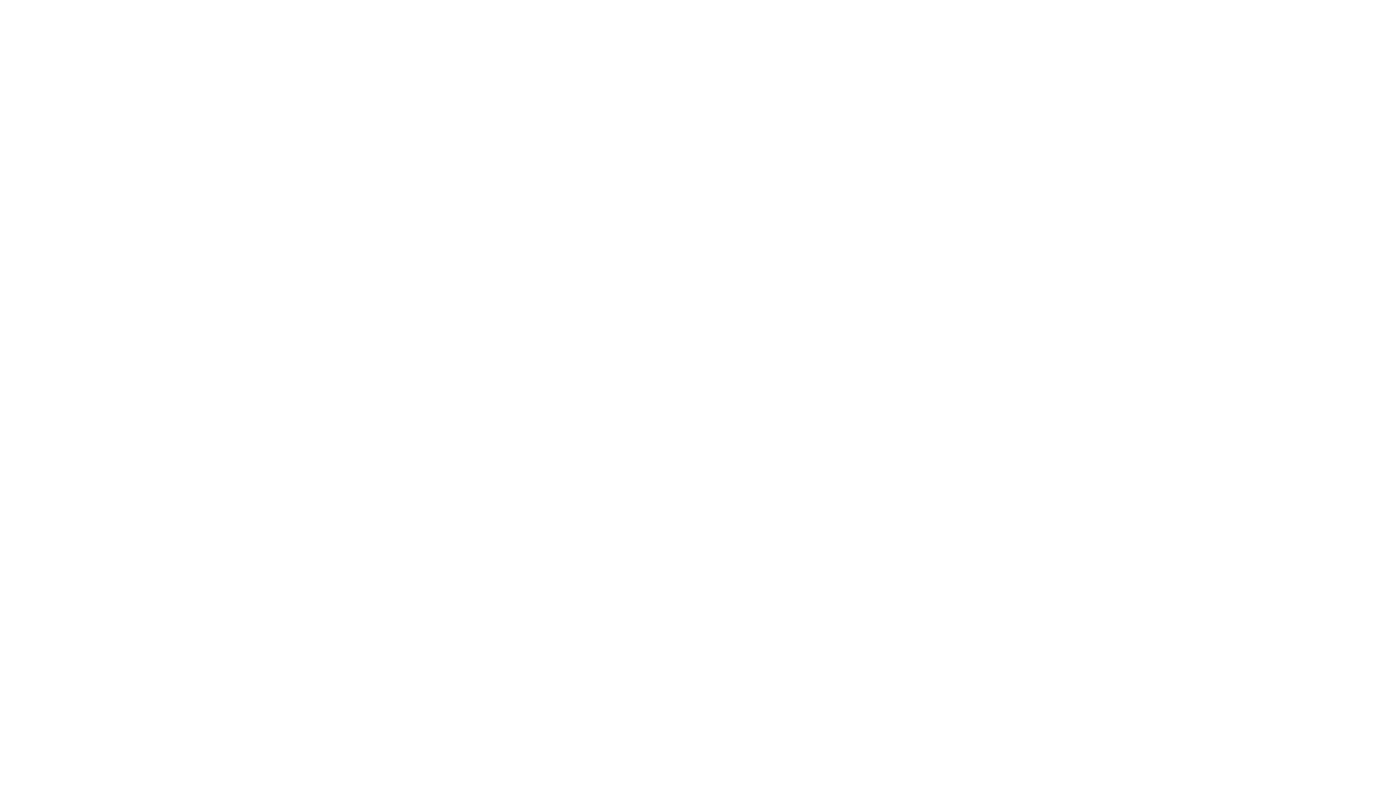
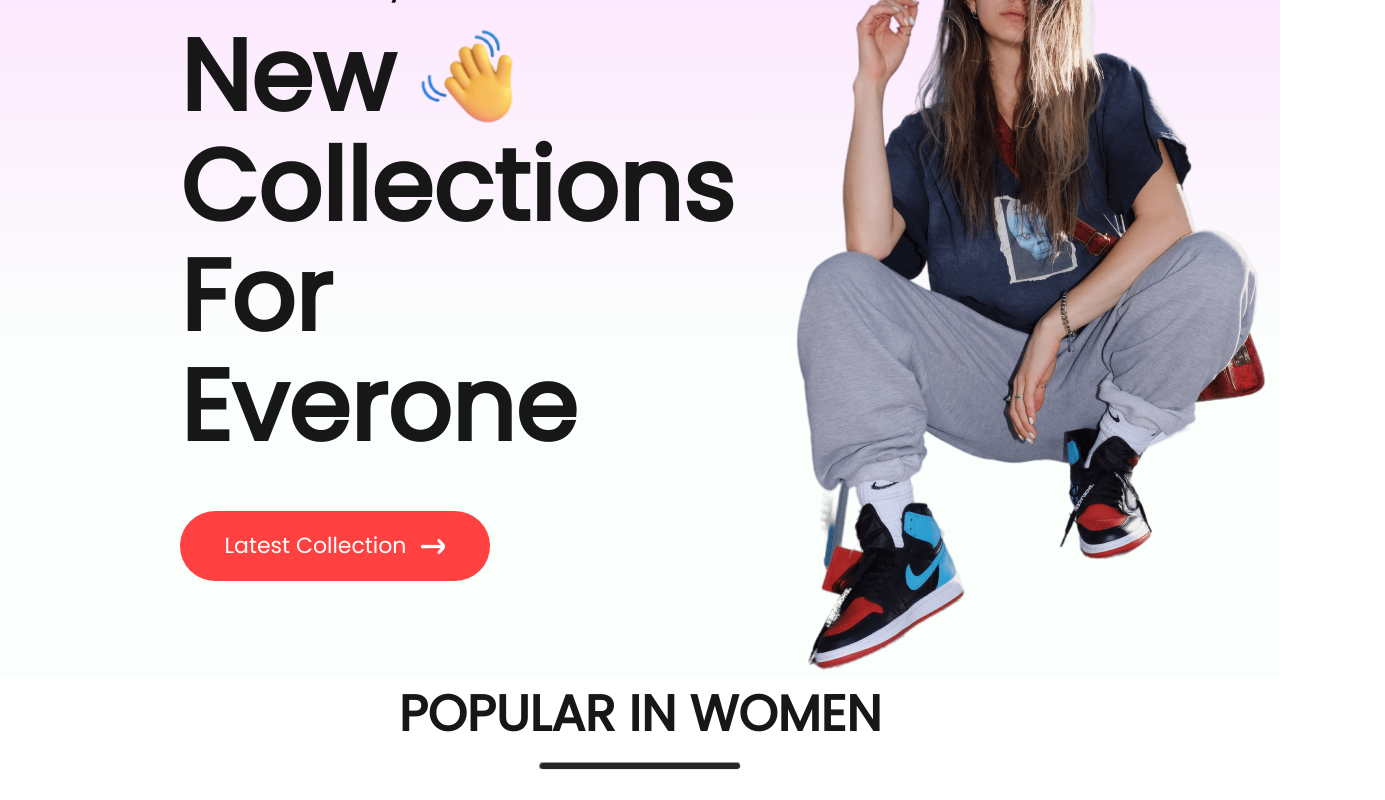
Before and after one commit to neerajkrmehta/ReaactProject, a React (Vite) app in the folder ShoppingApp/: page / in a window 1280 px wide. Shown: the part 220-1020 px from the top of the page, 1385 px wide, since content can reach past the window. Before the commit the page ends 800 px from the top, so only its background shows below. Built offline with nearby package versions, Linux system fonts and the light colour scheme; a web font is replaced by a local one.

Commit message:
Workin on Hero Section

```diff
--- a/ShoppingApp/src/App.jsx
+++ b/ShoppingApp/src/App.jsx
@@ -8,28 +8,29 @@
 import { Product } from './Pages/Product';
 import { Cart } from './Pages/Cart';
 import { LoginSignup } from './Pages/LoginSignup';
+import { Hero } from './Component/Hero/Hero';
 function App() {
 
   return (
-    <>
+    <div>
       <BrowserRouter>
         <Navbar />
         <Routes>
-          <Route path="/" elementle={<Shop />} />
-          <Route path="/mens" elementle={<ShopCategory category="mens" />} />
+          <Route path="/" element={<Shop />} />
+          <Route path="/mens" element={<ShopCategory category="mens" />} />
           <Route
             path="/womens"
-            elementle={<ShopCategory category="womens" />}
+            element={<ShopCategory category="womens" />}
           />
-          <Route path="/kids" elementle={<ShopCategory category="kids" />} />
+          <Route path="/kids" element={<ShopCategory category="kids" />} />
           <Route path="/product" element={<Product />}>
             <Route path=":productId" element={<Product />} />
           </Route>
-          <Route path="/cart" elementle={<Cart/>} />
-          <Route path="/login" elementle={<LoginSignup/>} />
+          <Route path="/cart" element={<Cart />} />
+          <Route path="/login" element={<LoginSignup />} />
         </Routes>
       </BrowserRouter>
-    </>
+    </div>
   );
 }
 
--- /dev/null
+++ b/ShoppingApp/src/Component/Hero/Hero.css
@@ -0,0 +1,56 @@
+.hero{
+    height: 100vh;
+    background: linear-gradient(180deg, #fde1ff, #e1ffea22 60%);
+    display: flex;
+
+}
+.hero-left{
+    flex: 1;
+    display: flex;
+    flex-direction: column;
+    justify-content: center;
+    gap: 20px;
+    padding-left: 180px;
+    line-height: 1.1;
+}
+.hero-left h2{
+    color: #090909;
+    font-size: 26px;
+    font-weight: 600;
+
+}
+.hero-left p{
+    color: #171717;
+    font-size: 100px;
+    font-weight: 700;
+
+}
+.hero-hand-icon{
+    display: flex;
+    align-items: center;
+    gap: 20px;
+}
+.hero-hand-icon img{
+    width: 105px;
+
+}
+.hero-latest-btn{
+    display: flex;
+    justify-content: center;
+    align-items: center;
+    gap: 15px;
+    width: 310px;
+    height: 70px;
+    border-radius: 75px;
+    margin-top: 30px;
+    background: #ff4141;
+    color: white;
+    font-size: 22px;
+    font-weight: 500;
+}
+.hero-right{
+    flex: 1;
+    display: flex;
+    align-items: center;
+    justify-content: center;
+}
--- /dev/null
+++ b/ShoppingApp/src/Component/Hero/Hero.jsx
@@ -0,0 +1,32 @@
+import React from "react";
+import "./Hero.css";
+import hand_icon from "../Assets/hand_icon.png";
+import arrow_icon from "../Assets/arrow.png";
+import hero_image from "../Assets/hero_image.png";
+export const Hero = () => {
+  return (
+    <div className="hero">
+      <div className="hero-left">
+        <h2>New Arrivals Only</h2>
+        <div>
+          <div className="hero-hand-icon">
+            <p>New</p>
+            <img src={hand_icon} alt="" />
+          </div>
+          <p>Collections</p>
+          <p>For Everone</p>
+        </div>
+        <div className="hero-latest-btn">
+          <div>Latest Collection</div>
+          <img src={arrow_icon} alt="" />
+        </div>
+      </div>
+      <div className="hero-right">
+   <img src={hero_image} alt="" />
+
+
+
+      </div>
+    </div>
+  );
+};
--- /dev/null
+++ b/ShoppingApp/src/Component/Item/Item.css
@@ -0,0 +1,25 @@
+.item{
+    width: 350px;
+}
+.item p{
+    margin: 6px 0px;
+}
+.item-price{
+    display: flex;
+    gap: 20px;
+}
+.item-price-new{
+    color: #374151;
+    font-size: 18px;
+    font-weight: 600;
+}
+.item-price-old{
+    color: #8c8c8c;
+    font-size: 18px;
+    font-weight: 500;
+    text-decoration: line-through;
+}
+.item:hover{
+    transform: scale(1.05);
+    transition: 0.6s;
+}
--- /dev/null
+++ b/ShoppingApp/src/Component/Item/Item.jsx
@@ -0,0 +1,22 @@
+import React from 'react'
+import './Item.css'
+
+
+export const Item = (props) => {
+  return (
+    <div className='item'>
+ <img src={props.image} alt="" />
+ <p>{props.name}</p>
+<div className="item-price">
+  <div className="item-price-new">
+    $ {props.new_price}
+  </div>
+  <div className="item-price-old">
+   $ {props.old_price}
+  </div>
+</div>
+
+
+    </div>
+  )
+}
--- /dev/null
+++ b/ShoppingApp/src/Component/Popular/Popular.css
@@ -0,0 +1,23 @@
+.popular{
+    display: flex;
+    flex-direction: column;
+    align-items: center;
+    gap: 10px;
+    height: 90vh;
+}
+.popular h1{
+    color: #171717;
+    font-size: 50px;
+    font-weight: 600;
+}
+.popular hr{
+    width: 200px;
+    height: 6px;
+    border-radius: 10px;
+    background: #252525;
+}
+.popular-item{
+    margin-top: 50px;
+    display: flex;
+    gap: 30px;
+}
--- /dev/null
+++ b/ShoppingApp/src/Component/Popular/Popular.jsx
@@ -0,0 +1,18 @@
+import React from 'react'
+import './Popular.css'
+import data_product from '../Assets/data'
+import { Item } from '../Item/Item'
+export const Popular = () => {
+  return (
+    <div className='popular'>
+   <h1>POPULAR IN WOMEN</h1>
+   <hr/>
+   <div className="popular-item">
+    {data_product.map((item, i)=>{
+        return <Item key={i} id={item.id} name={item.name} image={item.image} new_price={item.new_price} old_price={item.old_price} />;
+
+    })}
+   </div>
+    </div>
+  )
+}
--- a/ShoppingApp/src/Pages/Shop.jsx
+++ b/ShoppingApp/src/Pages/Shop.jsx
@@ -1,7 +1,12 @@
 import React from 'react'
+import { Hero } from '../Component/Hero/Hero'
+import { Popular } from '../Component/Popular/Popular'
 
 export const Shop = () => {
   return (
-    <div className=''></div>
+    <div>
+      <Hero/>
+      <Popular/>
+    </div>
   )
 }
--- a/ShoppingApp/src/index.css
+++ b/ShoppingApp/src/index.css
@@ -1,3 +1,7 @@
+*{
+    margin: 0;
+}
+
 body{
     font-family: 'Playfair Display', serif;
         font-family: 'Poppins', sans-serif;
```
Also changed, not shown: ShoppingApp/src/Component/Offers/Offers.jsx (added).
